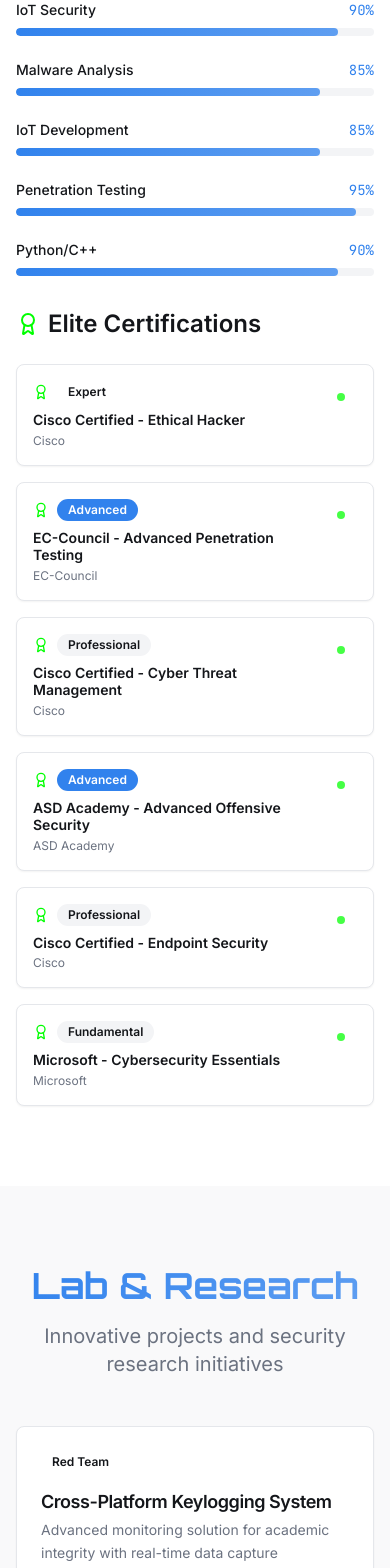
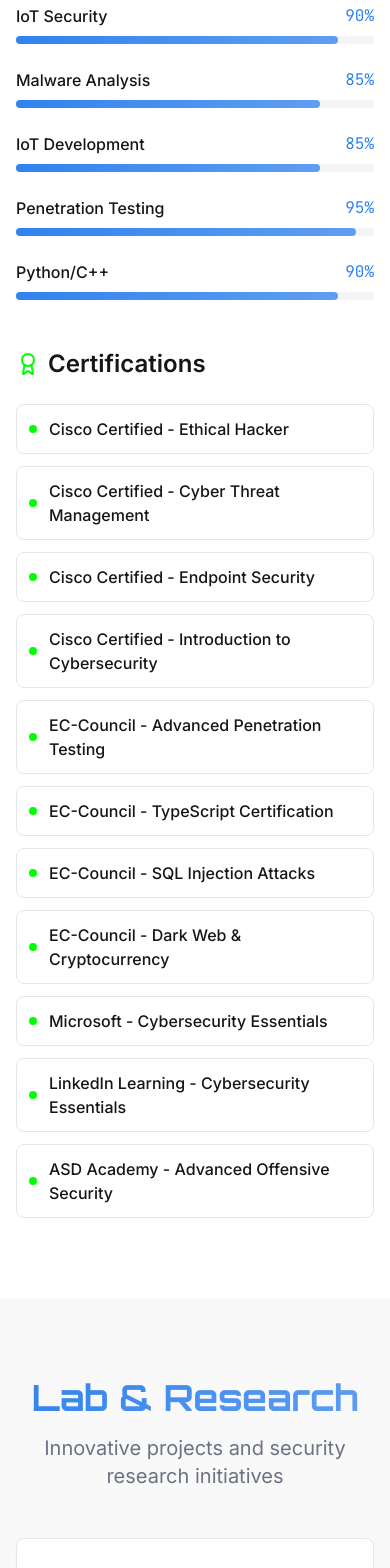
Before and after one commit to kshitij000806/kshitij-sec-future, a React (Vite) app: page / in a window 390 px wide. Shown: the part 2760-4328 px from the top of the page. Built offline with nearby package versions, Linux system fonts and the light colour scheme; the HTML template or start-up script is replaced by a standard one.

Commit message:
Reverted to commit 0e9f569a0d73ba9afbfb204a947d5e38a42a83f0

```diff
--- a/src/pages/Index.tsx
+++ b/src/pages/Index.tsx
@@ -48,12 +48,17 @@ const Index = () => {
   ];
 
   const certifications = [
-    { name: 'Cisco Certified - Ethical Hacker', provider: 'Cisco', level: 'Expert' },
-    { name: 'EC-Council - Advanced Penetration Testing', provider: 'EC-Council', level: 'Advanced' },
-    { name: 'Cisco Certified - Cyber Threat Management', provider: 'Cisco', level: 'Professional' },
-    { name: 'ASD Academy - Advanced Offensive Security', provider: 'ASD Academy', level: 'Advanced' },
-    { name: 'Cisco Certified - Endpoint Security', provider: 'Cisco', level: 'Professional' },
-    { name: 'Microsoft - Cybersecurity Essentials', provider: 'Microsoft', level: 'Fundamental' }
+    'Cisco Certified - Ethical Hacker',
+    'Cisco Certified - Cyber Threat Management',
+    'Cisco Certified - Endpoint Security',
+    'Cisco Certified - Introduction to Cybersecurity',
+    'EC-Council - Advanced Penetration Testing',
+    'EC-Council - TypeScript Certification',
+    'EC-Council - SQL Injection Attacks',
+    'EC-Council - Dark Web & Cryptocurrency',
+    'Microsoft - Cybersecurity Essentials',
+    'LinkedIn Learning - Cybersecurity Essentials',
+    'ASD Academy - Advanced Offensive Security',
   ];
 
   const projects = [
@@ -249,7 +254,7 @@ const Index = () => {
               </p>
             </div>
 
-            <div className="grid lg:grid-cols-2 gap-8 lg:gap-12">
+            <div className="grid lg:grid-cols-2 gap-12">
               {/* Skills Chart */}
               <div>
                 <h3 className="text-2xl font-semibold mb-6 flex items-center">
@@ -258,14 +263,14 @@ const Index = () => {
                 </h3>
                 <div className="space-y-6">
                   {skills.map((skill, index) => (
-                    <div key={index} className="group">
+                    <div key={index}>
                       <div className="flex justify-between mb-2">
-                        <span className="font-medium text-sm sm:text-base">{skill.name}</span>
-                        <span className="text-primary font-mono text-sm sm:text-base">{skill.level}%</span>
+                        <span className="font-medium">{skill.name}</span>
+                        <span className="text-primary font-mono">{skill.level}%</span>
                       </div>
-                      <div className="w-full bg-muted rounded-full h-2 overflow-hidden">
+                      <div className="w-full bg-muted rounded-full h-2">
                         <div
-                          className="bg-gradient-primary h-2 rounded-full transition-all duration-1000 ease-out group-hover:shadow-glow"
+                          className="bg-gradient-primary h-2 rounded-full transition-all duration-1000 ease-out"
                           style={{ width: `${skill.level}%` }}
                         />
                       </div>
@@ -278,38 +283,14 @@ const Index = () => {
               <div>
                 <h3 className="text-2xl font-semibold mb-6 flex items-center">
                   <Award className="h-6 w-6 text-cyber mr-2" />
-                  Elite Certifications
+                  Certifications
                 </h3>
-                <div className="grid gap-4">
+                <div className="space-y-3">
                   {certifications.map((cert, index) => (
-                    <Card key={index} className="hover-lift transition-all duration-300 hover:shadow-lg hover:border-cyber/30">
-                      <CardContent className="p-4">
-                        <div className="flex items-start justify-between">
-                          <div className="flex-1">
-                            <div className="flex items-center space-x-2 mb-2">
-                              <Award className="h-4 w-4 text-cyber flex-shrink-0" />
-                              <Badge
-                                variant={cert.level === 'Expert' ? 'destructive' : cert.level === 'Advanced' ? 'default' : 'secondary'}
-                                className="text-xs"
-                              >
-                                {cert.level}
-                              </Badge>
-                            </div>
-                            <h4 className="font-semibold text-sm sm:text-base leading-tight mb-1">
-                              {cert.name}
-                            </h4>
-                            <p className="text-xs text-muted-foreground">
-                              {cert.provider}
-                            </p>
-                          </div>
-                          <div className="ml-3 flex-shrink-0">
-                            <div className="w-8 h-8 rounded-full bg-gradient-primary/10 flex items-center justify-center">
-                              <div className="w-2 h-2 bg-cyber rounded-full animate-pulse-soft" />
-                            </div>
-                          </div>
-                        </div>
-                      </CardContent>
-                    </Card>
+                    <div key={index} className="flex items-center space-x-3 p-3 bg-card rounded-lg border border-border hover-lift">
+                      <div className="w-2 h-2 bg-cyber rounded-full flex-shrink-0" />
+                      <span className="font-medium">{cert}</span>
+                    </div>
                   ))}
                 </div>
               </div>
@@ -331,28 +312,25 @@ const Index = () => {
               </p>
             </div>
 
-            <div className="grid sm:grid-cols-1 md:grid-cols-2 xl:grid-cols-3 gap-6 lg:gap-8">
+            <div className="grid md:grid-cols-2 gap-8">
               {projects.map((project, index) => (
-                <Card key={index} className="hover-lift transition-all duration-300 hover:shadow-xl hover:border-cyber/30">
-                  <CardHeader className="pb-3">
-                    <div className="flex justify-between items-start mb-3">
-                      <Badge
-                        variant={project.type.includes('Red') ? 'destructive' : project.type.includes('IoT') ? 'default' : 'secondary'}
-                        className="text-xs"
-                      >
+                <Card key={index} className="hover-lift">
+                  <CardHeader>
+                    <div className="flex justify-between items-start mb-2">
+                      <Badge variant={project.type.includes('Red') ? 'destructive' : project.type.includes('IoT') ? 'default' : 'secondary'}>
                         {project.type}
                       </Badge>
                     </div>
-                    <CardTitle className="text-lg xl:text-xl leading-tight">{project.title}</CardTitle>
-                    <CardDescription className="text-sm leading-relaxed">{project.description}</CardDescription>
+                    <CardTitle className="text-xl">{project.title}</CardTitle>
+                    <CardDescription>{project.description}</CardDescription>
                   </CardHeader>
-                  <CardContent className="pt-0">
-                    <div className="space-y-4">
+                  <CardContent>
+                    <div className="space-y-3">
                       <div>
-                        <span className="text-xs font-medium text-muted-foreground uppercase tracking-wide">Tech Stack</span>
-                        <p className="font-mono text-sm mt-1 text-foreground">{project.tech}</p>
+                        <span className="text-sm font-medium text-muted-foreground">Tech Stack:</span>
+                        <p className="font-mono text-sm">{project.tech}</p>
                       </div>
-                      <Button variant="outline" size="sm" className="w-full hover:bg-cyber/10 hover:border-cyber">
+                      <Button variant="outline" size="sm" className="w-full">
                         View Details
                       </Button>
                     </div>
@@ -377,36 +355,36 @@ const Index = () => {
               </p>
             </div>
 
-            <div className="grid grid-cols-2 lg:grid-cols-4 gap-4 lg:gap-6">
-              <Card className="hover-lift transition-all duration-300 hover:shadow-lg hover:border-primary/30">
-                <CardContent className="p-4 lg:p-6 text-center">
-                  <Mail className="h-6 w-6 lg:h-8 lg:w-8 text-primary mx-auto mb-2 lg:mb-3" />
-                  <h3 className="font-semibold mb-1 lg:mb-2 text-sm lg:text-base">Email</h3>
-                  <p className="text-xs lg:text-sm text-muted-foreground break-all">kshitijmk414@gmail.com</p>
+            <div className="grid sm:grid-cols-2 lg:grid-cols-4 gap-6">
+              <Card className="hover-lift">
+                <CardContent className="p-6 text-center">
+                  <Mail className="h-8 w-8 text-primary mx-auto mb-3" />
+                  <h3 className="font-semibold mb-2">Email</h3>
+                  <p className="text-sm text-muted-foreground">kshitijmk414@gmail.com</p>
                 </CardContent>
               </Card>
 
-              <Card className="hover-lift transition-all duration-300 hover:shadow-lg hover:border-primary/30">
-                <CardContent className="p-4 lg:p-6 text-center">
-                  <Phone className="h-6 w-6 lg:h-8 lg:w-8 text-primary mx-auto mb-2 lg:mb-3" />
-                  <h3 className="font-semibold mb-1 lg:mb-2 text-sm lg:text-base">Phone</h3>
-                  <p className="text-xs lg:text-sm text-muted-foreground">+91 8867183845</p>
+              <Card className="hover-lift">
+                <CardContent className="p-6 text-center">
+                  <Phone className="h-8 w-8 text-primary mx-auto mb-3" />
+                  <h3 className="font-semibold mb-2">Phone</h3>
+                  <p className="text-sm text-muted-foreground">+91 8867183845</p>
                 </CardContent>
               </Card>
 
-              <Card className="hover-lift transition-all duration-300 hover:shadow-lg hover:border-primary/30">
-                <CardContent className="p-4 lg:p-6 text-center">
-                  <Linkedin className="h-6 w-6 lg:h-8 lg:w-8 text-primary mx-auto mb-2 lg:mb-3" />
-                  <h3 className="font-semibold mb-1 lg:mb-2 text-sm lg:text-base">LinkedIn</h3>
-                  <p className="text-xs lg:text-sm text-muted-foreground">Professional Network</p>
+              <Card className="hover-lift">
+                <CardContent className="p-6 text-center">
+                  <Linkedin className="h-8 w-8 text-primary mx-auto mb-3" />
+                  <h3 className="font-semibold mb-2">LinkedIn</h3>
+                  <p className="text-sm text-muted-foreground">Professional Network</p>
                 </CardContent>
               </Card>
 
-              <Card className="hover-lift transition-all duration-300 hover:shadow-lg hover:border-primary/30">
-                <CardContent className="p-4 lg:p-6 text-center">
-                  <Github className="h-6 w-6 lg:h-8 lg:w-8 text-primary mx-auto mb-2 lg:mb-3" />
-                  <h3 className="font-semibold mb-1 lg:mb-2 text-sm lg:text-base">GitHub</h3>
-                  <p className="text-xs lg:text-sm text-muted-foreground">Code Repository</p>
+              <Card className="hover-lift">
+                <CardContent className="p-6 text-center">
+                  <Github className="h-8 w-8 text-primary mx-auto mb-3" />
+                  <h3 className="font-semibold mb-2">GitHub</h3>
+                  <p className="text-sm text-muted-foreground">Code Repository</p>
                 </CardContent>
               </Card>
             </div>
```
